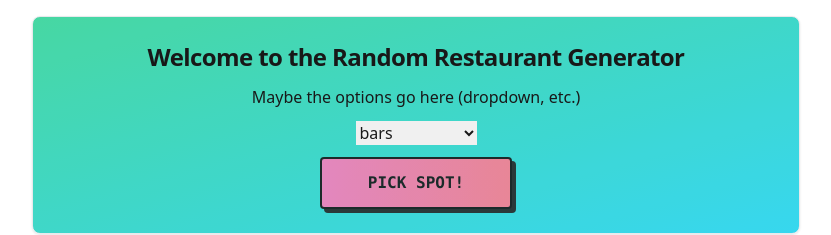
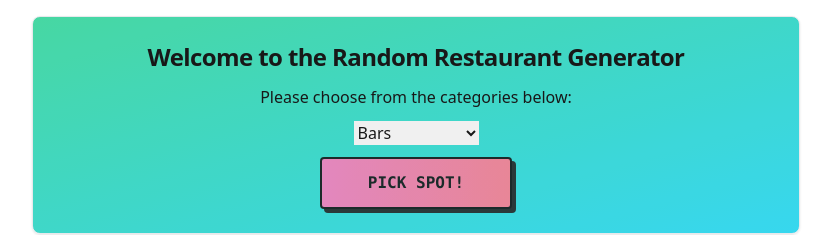
Before and after one commit to bchussid/restaurant-picker, a React (Vite) app: page / in a window 1280 px wide. Shown: the top 235 px of the page, without its empty margins (224-1055 px from the left). Built offline with nearby package versions, Linux system fonts and the light colour scheme.

Commit message:
add/formatting tweaks

```diff
--- a/public/assets/places.json
+++ b/public/assets/places.json
@@ -1,5 +1,5 @@
   {
-    "bars": [
+    "Bars": [
       "kingfisher",
       "hi_wire",
       "ponysaurus",
@@ -12,7 +12,7 @@
       "dram_draught",
       "drm_hotel_roof"
     ],
-    "new_spots": [
+    "New Spots": [
       "saltbox",
       "naan_stop",
       "la_mala",
@@ -25,11 +25,11 @@
       "boricua_soul",
       "mezcalito"
     ],
-    "raleigh_spots": [
+    "Raleigh_Spots": [
       "taverna_agora",
       "morgan_food_hall"
   ],
-    "breakfast": [
+    "Breakfast": [
       "elmos",
       "dames",
       "monuts",
@@ -38,16 +38,23 @@
       "foster_market",
       "gugglehopf"
     ],
-    "sandwiches": [
+    "Sandwiches": [
       "eastcut",
       "ideals",
       "parker_otis"
     ],
-    "favorites": [
+    "Favorites": [
       "Queeny's",
       "Thai on Main",
       "Viceroy",
       "Grub",
       "Krill"
+    ],
+    "New Ro Spots": [
+      "Smokehouse",
+      "Metro",
+      "Beechmont",
+      "Jade Spoon",
+      "Herradura"
     ]
   }
--- a/src/components/Dropdown.jsx
+++ b/src/components/Dropdown.jsx
@@ -1,8 +1,8 @@
-import { Menu, Transition } from '@headlessui/react'
-import { ChevronDownIcon } from '@heroicons/react/20/solid'
+import { Menu, Transition } from "@headlessui/react";
+import { ChevronDownIcon } from "@heroicons/react/20/solid";
 
 function Dropdown(categories) {
-
+  console.log(categories)
   return (
     <div>
       <Menu as="div" className="relative inline-block text-left">
@@ -24,16 +24,21 @@ function Dropdown(categories) {
           leaveFrom="transform opacity-100 scale-100"
           leaveTo="transform opacity-0 scale-95"
         ></Transition>
-          <Menu.Items className="absolute right-0 mt-2 w-56 origin-top-right divide-y divide-gray-100 rounded-md bg-white shadow-lg ring-1 ring-black ring-opacity-5 focus:outline-none">
-          </Menu.Items>
-          {categories && categories.map((category) => (
-            <Menu.Item key={category} value={category} as="option">
+        <Menu.Items className="absolute right-0 mt-2 w-56 origin-top-right divide-y divide-gray-100 rounded-md bg-white shadow-lg ring-1 ring-black ring-opacity-5 focus:outline-none"></Menu.Items>
+        {categories &&
+          categories.map((category) => (
+            <Menu.Item
+              key={category}
+              value={category}
+              as="div"
+              className="ui-active:bg-blue-500 ui-active:text-white ui-not-active:bg-white ui-not-active:text-black"
+            >
               {category}
             </Menu.Item>
           ))}
       </Menu>
     </div>
-  )
+  );
 }
 
-export default Dropdown
+export default Dropdown;
--- a/src/components/Randomizer.jsx
+++ b/src/components/Randomizer.jsx
@@ -1,25 +1,21 @@
 import { useEffect, useState } from "react";
 import axios from "axios";
 import Dropdown from "./Dropdown";
+import usePlaceList from "../hooks/usePlaceList";
 
 function Randomizer() {
-  const PLACES = ["Queeny's", "Thai on Main", "Viceroy", "Grub", "Krill"];
-
+  const [categories, setCategories] = useState("");
+  const [chosenCat, setChosenCat] = useState("Bars");
+  // chosen restaurant generated
   const [choice, setChoice] = useState("");
-  // categories
-  const [categories, setCategories] = useState("");
-
-  const [chosenCat, setChosenCat] = useState("bars");
-
-  // *restuarants by category
-  const [options, setOptions] = useState("");
+  // options by category
+  const [places] = usePlaceList(chosenCat);
 
   useEffect(() => {
     async function getCategories() {
       try {
         const res = await axios.get("/public/assets/places.json");
         setCategories(Object.keys(res.data));
-        setOptions(res.data);
       } catch (error) {
         console.error(error);
       }
@@ -27,16 +23,20 @@ function Randomizer() {
     getCategories();
   }, []);
 
-  console.log(options);
-  console.log(chosenCat);
-  // TODO
-  // abstract fetching logic to different components
-  // logic to get options by category - custom hook?
-
   function pickRest() {
-    let pickedRest = PLACES[Math.floor(Math.random() * PLACES.length)];
+    let pickedRest = places[Math.floor(Math.random() * places.length)];
     setChoice(pickedRest);
     return choice;
+
+    // *debuggins ---------------------
+    // console.log(options);
+    // console.log(chosenCat);
+    // console.log(categories)
+    // * -------------------------------
+
+    // TODO - in progress
+    // abstract fetching logic to different components
+    // logic to get options by category - custom hook?
   }
 
   return (
@@ -45,8 +45,9 @@ function Randomizer() {
         <h3 className="mb-3 text-center text-2xl font-semibold tracking-tight dark:text-white">
           Welcome to the Random Restaurant Generator
         </h3>
-        <p className="pb-3"> Maybe the options go here (dropdown, etc.) </p>
-        <label htmlFor="choices"></label>
+        <label htmlFor="choices" className="pb-3">
+          Please choose from the categories below:
+        </label>
         <select
           id="choices"
           name="choices"
@@ -61,7 +62,7 @@ function Randomizer() {
               </option>
             ))}
         </select>
-        {/* <Dropdown /> */}
+        {/* <Dropdown categories={categories} /> */}
 
         <button
           onClick={pickRest}
@@ -82,6 +83,4 @@ export default Randomizer;
 /*
 juju, krill, durham_food_hall, mother_and_sons, msushi, alpaca_chicken, saint_james, chicken_bee, blue_corn, mramen, queenys, thai_on_main, grub, viceroy, enzos, pie_pushers, gocciolina, pulcinellas
 
-
-
 */
--- a/src/hooks/usePlaceList.jsx
+++ b/src/hooks/usePlaceList.jsx
@@ -15,8 +15,9 @@ function usePlaceList(chosenCat) {
     async function requestPlaceList() {
       setPlaceList([]);
       setLoading(true);
-      const res = await axios.get(`/public/assets/places.json${chosenCat}`);
-      localCache[chosenCat] = res.data || [];
+      const res = await axios.get(`/public/assets/places.json`);
+
+      localCache[chosenCat] = res.data[chosenCat] || [];
       setPlaceList(localCache[chosenCat]);
       setLoading(false);
     }
```
Also changed, not shown: .eslintrc.cjs. Lines whose indentation alone changed are shown as unchanged.
